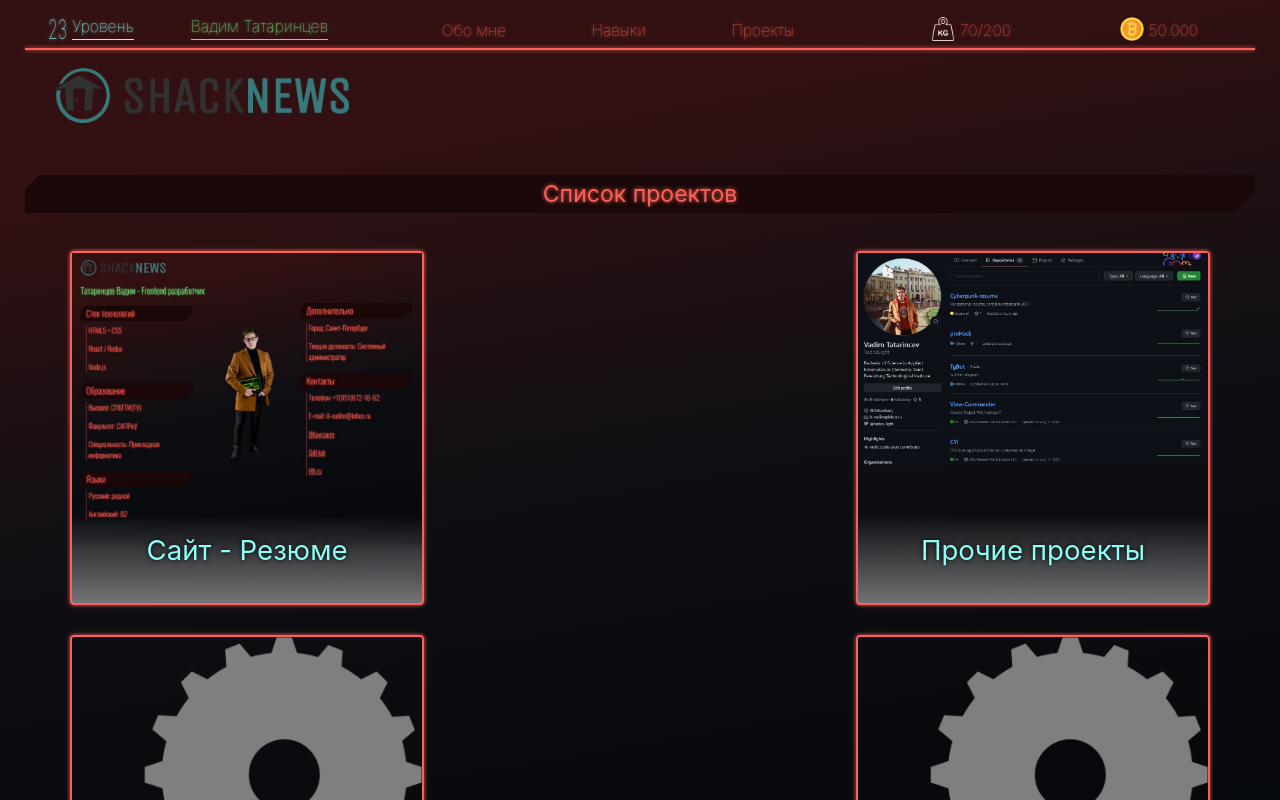
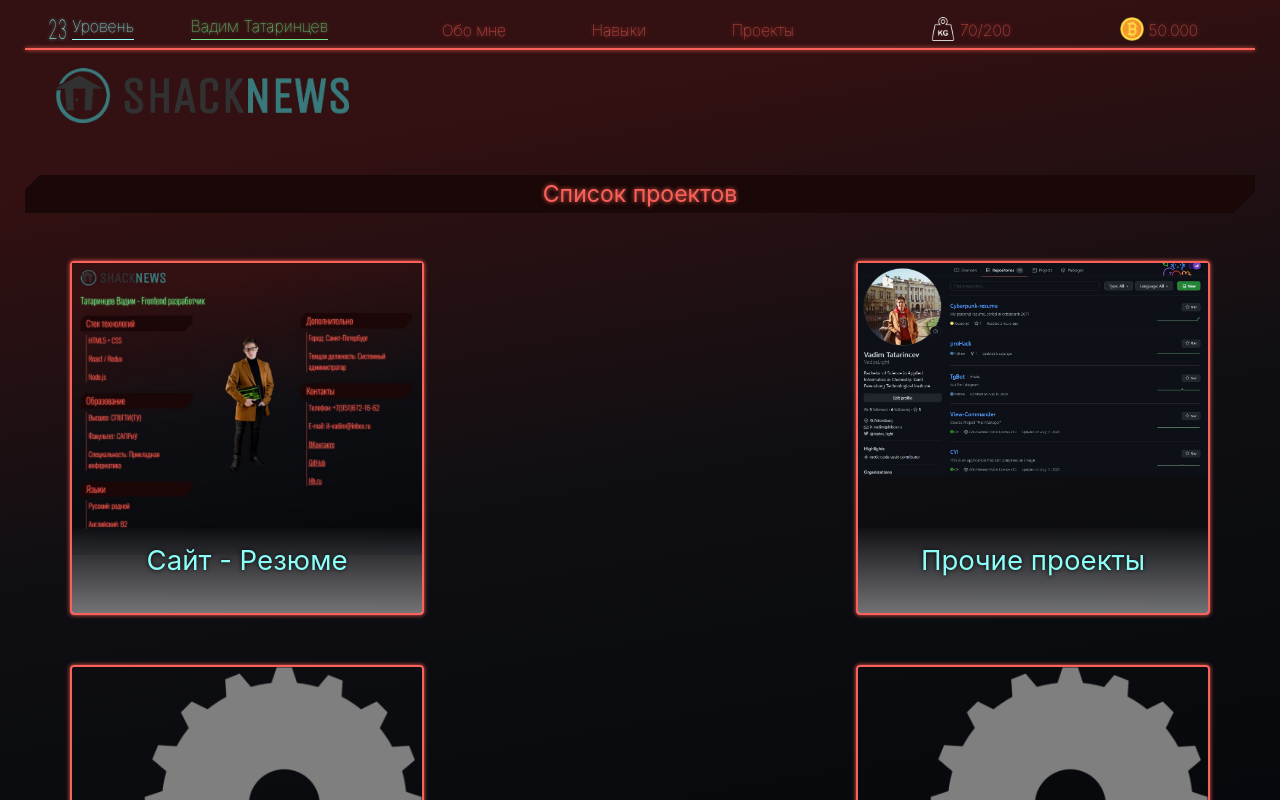
Before and after one commit to VadosLight/Cyberpunk-resume, a React (Create React App) app: page /projects in a window 1280 px wide. Shown: the top 800 px of the page. Built offline with nearby package versions, Linux system fonts and the light colour scheme.

Commit message:
some changes

```diff
--- a/src/pages/Projects.css
+++ b/src/pages/Projects.css
@@ -43,7 +43,7 @@ img {
 
 .project {
   position: relative;
-  margin: 15px 45px;
+  margin: 25px 45px;
   border-radius: 4px;
 
   border: 2px solid var(--pink-glow);
@@ -55,7 +55,26 @@ img {
   height: 350px;
 
   font-size: larger;
+
 }
+
+/* .project::before{
+  background: none;
+
+  border: 4px double #fff;
+  content: "";
+  display: block;
+  position: absolute;
+  top: -15px;
+  left: -15px;
+  right: -15px;
+  bottom: -15px;
+  pointer-events: none;
+
+  border-style: inset;
+
+} */
+
 
 .project:hover {
   transform: scale(1.1);
--- a/src/pages/Skills.css
+++ b/src/pages/Skills.css
@@ -20,6 +20,8 @@
   width: 400px;
 }
 
+
+
 .content-block__content p:hover {
   margin-left: 10px;
   transition: 400ms;
```
